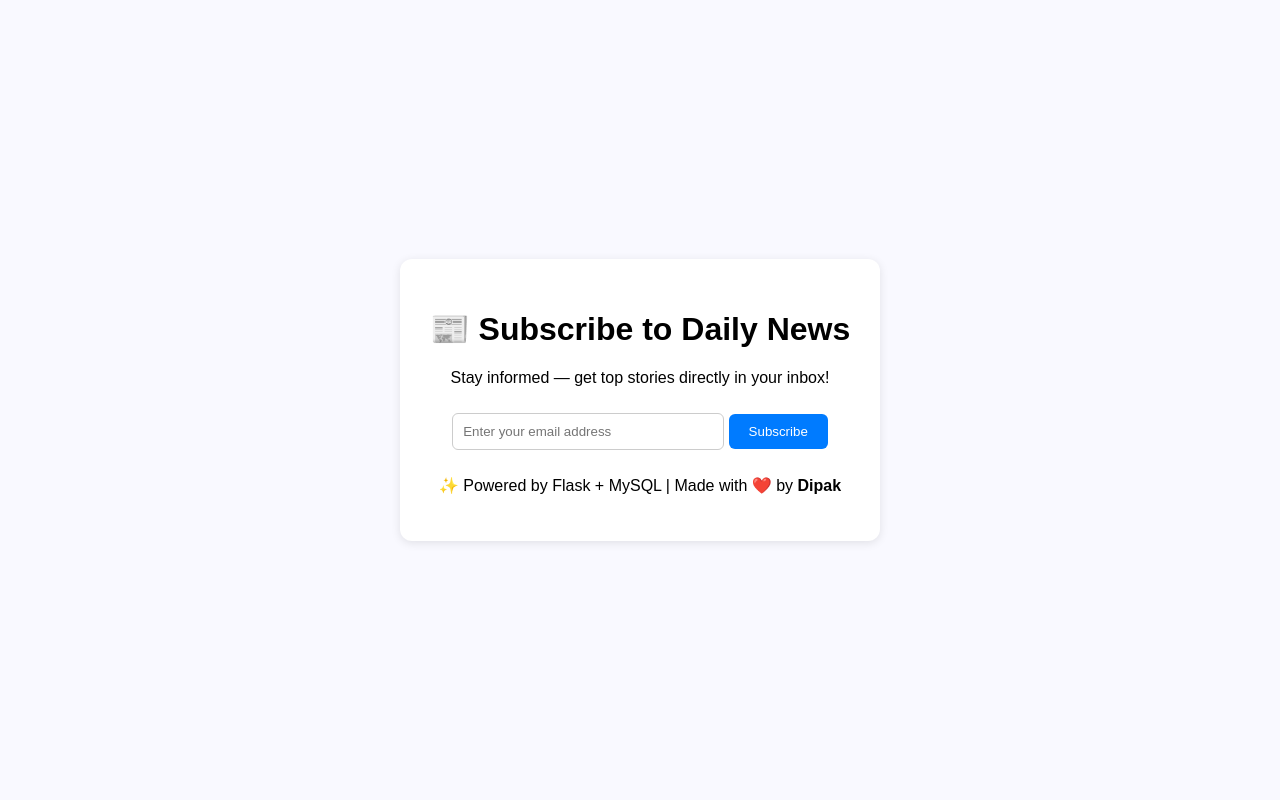
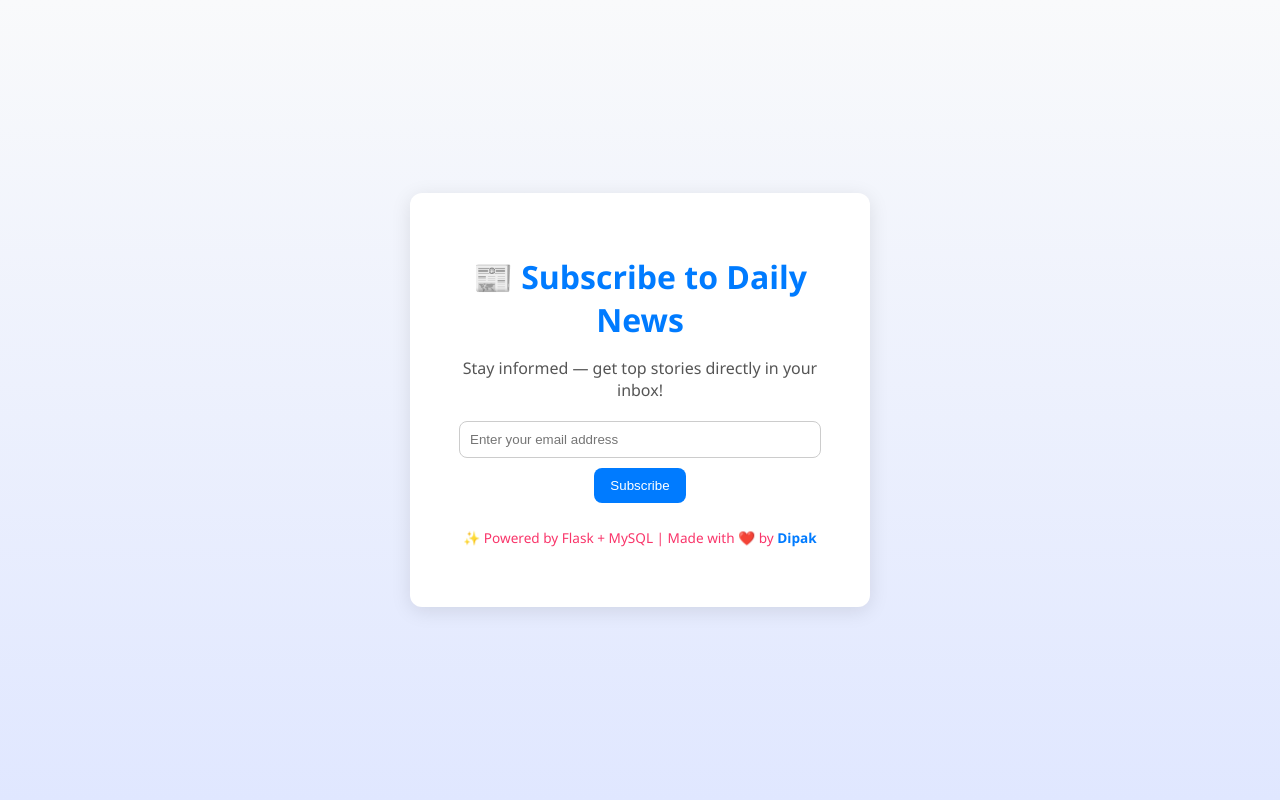
Before and after one commit to Dkydgp/News_Subscription, a Flask app: page / in a window 1280 px wide. Run offline with Flask 3, Linux system fonts and the light colour scheme.

Commit message:
Update style.css

```diff
--- a/static/style.css
+++ b/static/style.css
@@ -1,6 +1,6 @@
 body {
-  background: #f9f9ff;
-  font-family: Arial, sans-serif;
+  font-family: 'Segoe UI', sans-serif;
+  background: linear-gradient(180deg, #f9fafb, #e0e7ff);
   display: flex;
   justify-content: center;
   align-items: center;
@@ -9,30 +9,68 @@
 }
 
 .container {
+  background: #ffffff;
+  padding: 40px 30px;
+  border-radius: 12px;
+  box-shadow: 0 4px 20px rgba(0, 0, 0, 0.1);
   text-align: center;
-  background: white;
-  padding: 30px;
-  border-radius: 12px;
-  box-shadow: 0 2px 10px rgba(0, 0, 0, 0.1);
+  width: 90%;
+  max-width: 400px;
+}
+
+h1 {
+  color: #007bff;
+  margin-bottom: 10px;
+}
+
+p {
+  color: #555;
+  margin-bottom: 20px;
 }
 
 input {
+  width: 85%;
   padding: 10px;
-  width: 250px;
-  margin: 10px 0;
+  border-radius: 8px;
   border: 1px solid #ccc;
-  border-radius: 6px;
+  margin-bottom: 10px;
 }
 
 button {
-  background: #007bff;
+  background-color: #007bff;
   color: white;
   border: none;
-  padding: 10px 20px;
-  border-radius: 6px;
+  padding: 10px 16px;
+  border-radius: 8px;
   cursor: pointer;
 }
 
 button:hover {
-  background: #0056b3;
+  background-color: #0056b3;
 }
+
+#message {
+  margin-top: 15px;
+  font-weight: bold;
+}
+
+footer {
+  font-size: 0.85em;
+  margin-top: 25px;
+  color: #555;
+  text-align: center;
+}
+
+footer strong {
+  color: #007bff;
+}
+
+footer p {
+  animation: pulse 1.5s infinite;
+}
+
+@keyframes pulse {
+  0% { color: #007bff; }
+  50% { color: #ff3366; }
+  100% { color: #007bff; }
+}
```
